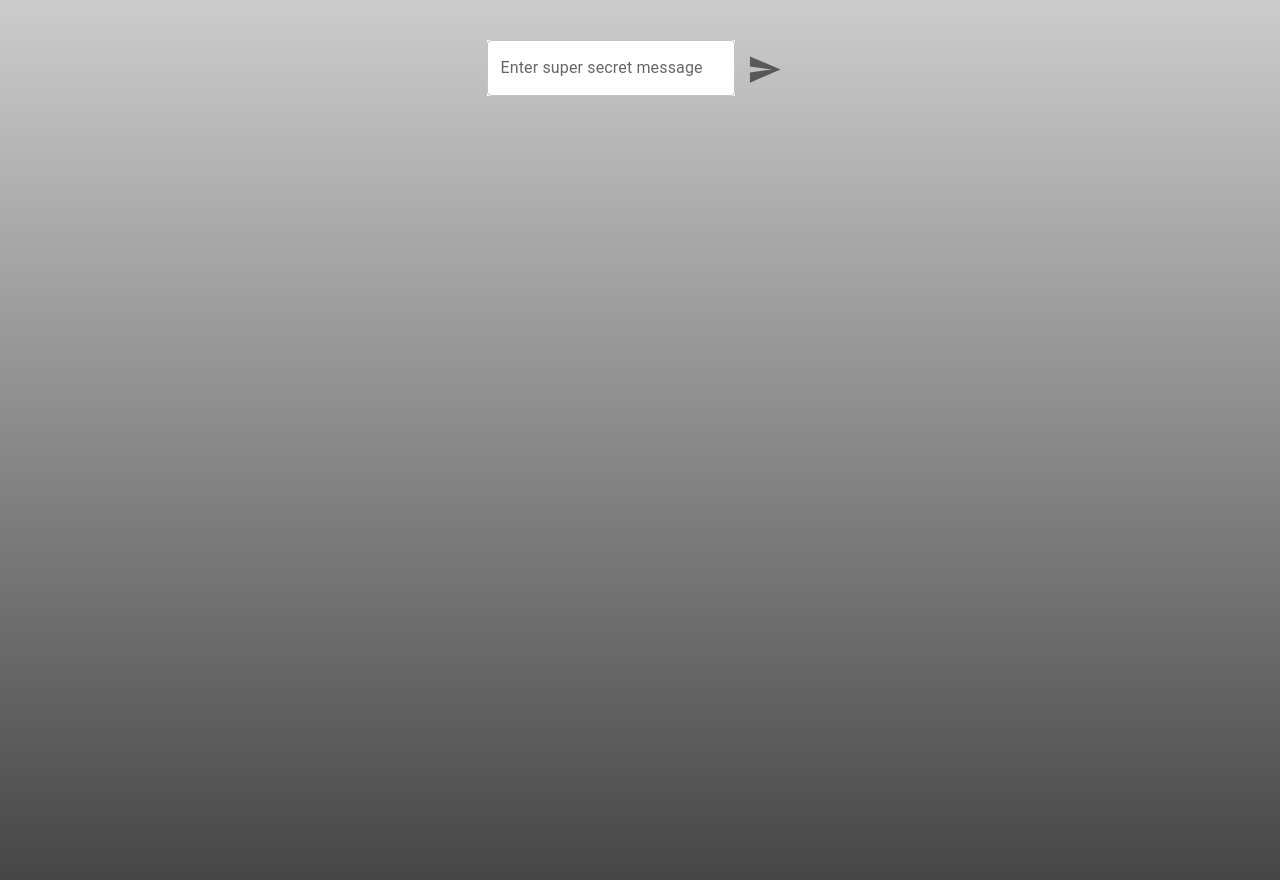
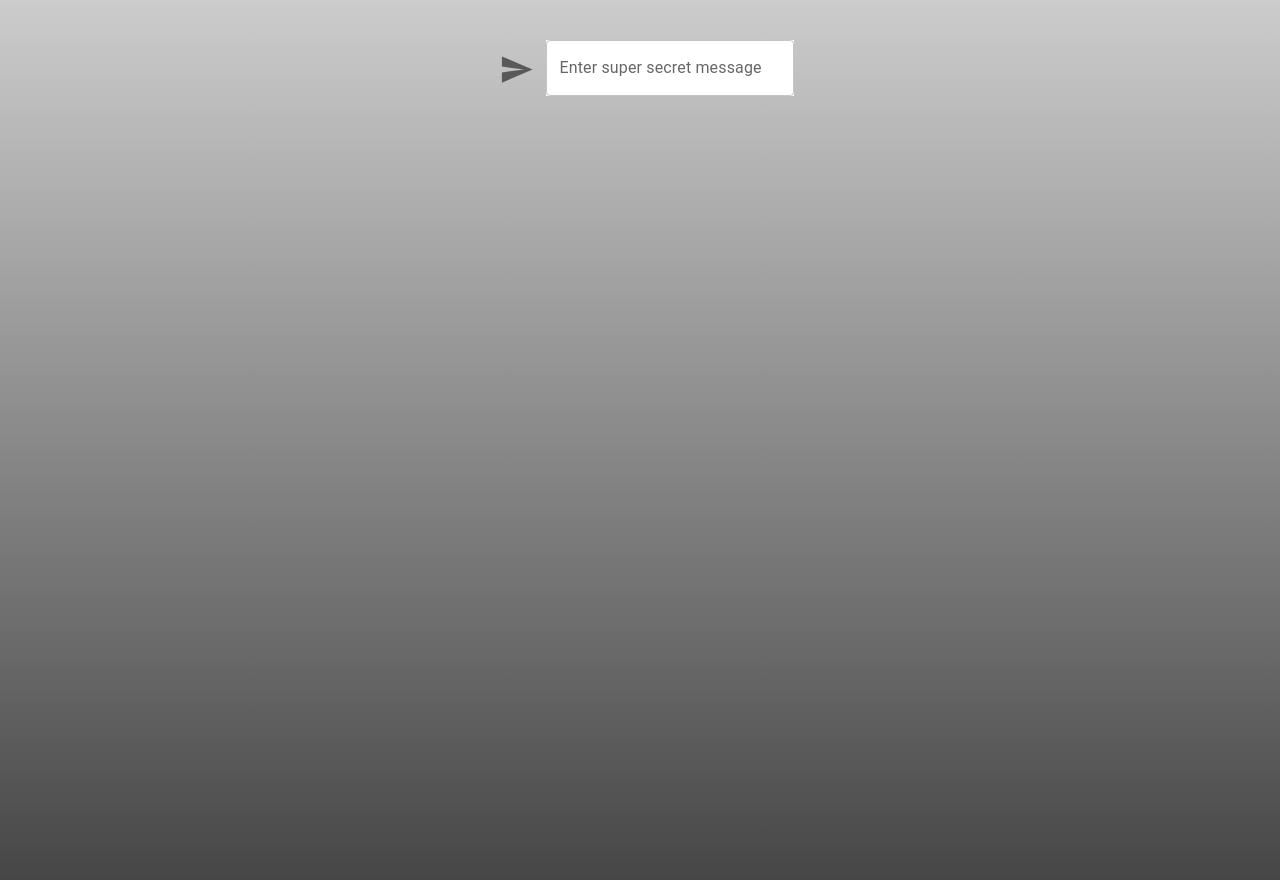
Before and after one commit to kdkulman/deaddropHerokuDeployTest, a React (Create React App) app in the folder client/: page / in a window 1280 px wide. Both pictures are taken after a click on the button "add". Shown: the top 880 px of the page. Built offline with nearby package versions, Linux system fonts and the light colour scheme.

Commit message:
Creating message components appear appropriately

```diff
--- a/client/src/Components/Basic Functionality/CreateMessageButton.js
+++ b/client/src/Components/Basic Functionality/CreateMessageButton.js
@@ -34,7 +34,6 @@ export function CreateMessageButton() {
   } else {
     return (
       <div>
-        <CreateMessageTextField />
         <SendMessageButton />
       </div>
     );
--- a/client/src/Components/Basic Functionality/CreateMessageTextField.js
+++ b/client/src/Components/Basic Functionality/CreateMessageTextField.js
@@ -1,8 +1,12 @@
 import * as React from 'react';
 import { TextField } from '@mui/material';
+import { useState } from "react";
 
 
 export function CreateMessageTextField() {
+    const [showButton, setShowButton] = useState(true);
+
+    if (showButton) {
         return (
 
             <TextField  id="CreateMessageTextField"
@@ -12,4 +16,7 @@ export function CreateMessageTextField() {
                         style={{ backgroundColor: 'white' }}
             />
         )
+    } else {
+        return null;
     }
+}
--- a/client/src/Components/Basic Functionality/SendMessageButton.js
+++ b/client/src/Components/Basic Functionality/SendMessageButton.js
@@ -2,16 +2,15 @@ import * as React from 'react';
 import { useState } from "react";
 import IconButton from '@mui/material/IconButton';
 import SendIcon from '@mui/icons-material/Send';
+import { TextField } from '@mui/material';
 import { CreateMessageButton } from './CreateMessageButton';
+import { CreateMessageTextField } from './CreateMessageTextField';
 
 
 //Get text from message box and send to database
 export function fetchText() {
     let message = document.getElementById("CreateMessageTextField").value;
-    if (message == "") {
-        alert("Please enter a message");
-        return;
-    }
+
     console.log(message);
     let headers = new Headers();
     headers.append('Content-Type', 'application/json');
@@ -26,15 +25,18 @@ export function fetchText() {
         body: JSON.stringify({ "text" : message })
     }).then(response => {
         document.getElementById("CreateMessageTextField").value = "";
-
-        //update the state for SendMesssageButton here sometime when i become undumb
-
         console.log(response);
     }).catch(error => {
         console.log(error);
     }
     );
 
+    if (message == "") {
+        alert("Please enter a message");
+        return true;
+    } else {
+        return false;
+    }
 
 }
 
@@ -43,12 +45,22 @@ export function SendMessageButton() {
 
     if (showButton) {
         return (
+                <div>
+                    <IconButton aria-label="send"
+                                size="large"
+                                onClick={() => {
+                                    let success = fetchText();
+                                    setShowButton(success);
+                                }}>
+                        <SendIcon fontSize="large" />
+                    </IconButton>
 
-            <IconButton aria-label="send"
-                        size="large"
-                        onClick={fetchText}>
-                <SendIcon fontSize="large" />
-            </IconButton>
+                    <TextField  id="CreateMessageTextField"
+                                label="Enter super secret message"
+                                aria-label='empty textarea'
+                                variant="outlined"
+                                style={{ backgroundColor: 'white' }}/>
+                </div>
         )
 
     } else {
```
Lines whose indentation alone changed are shown as unchanged.
